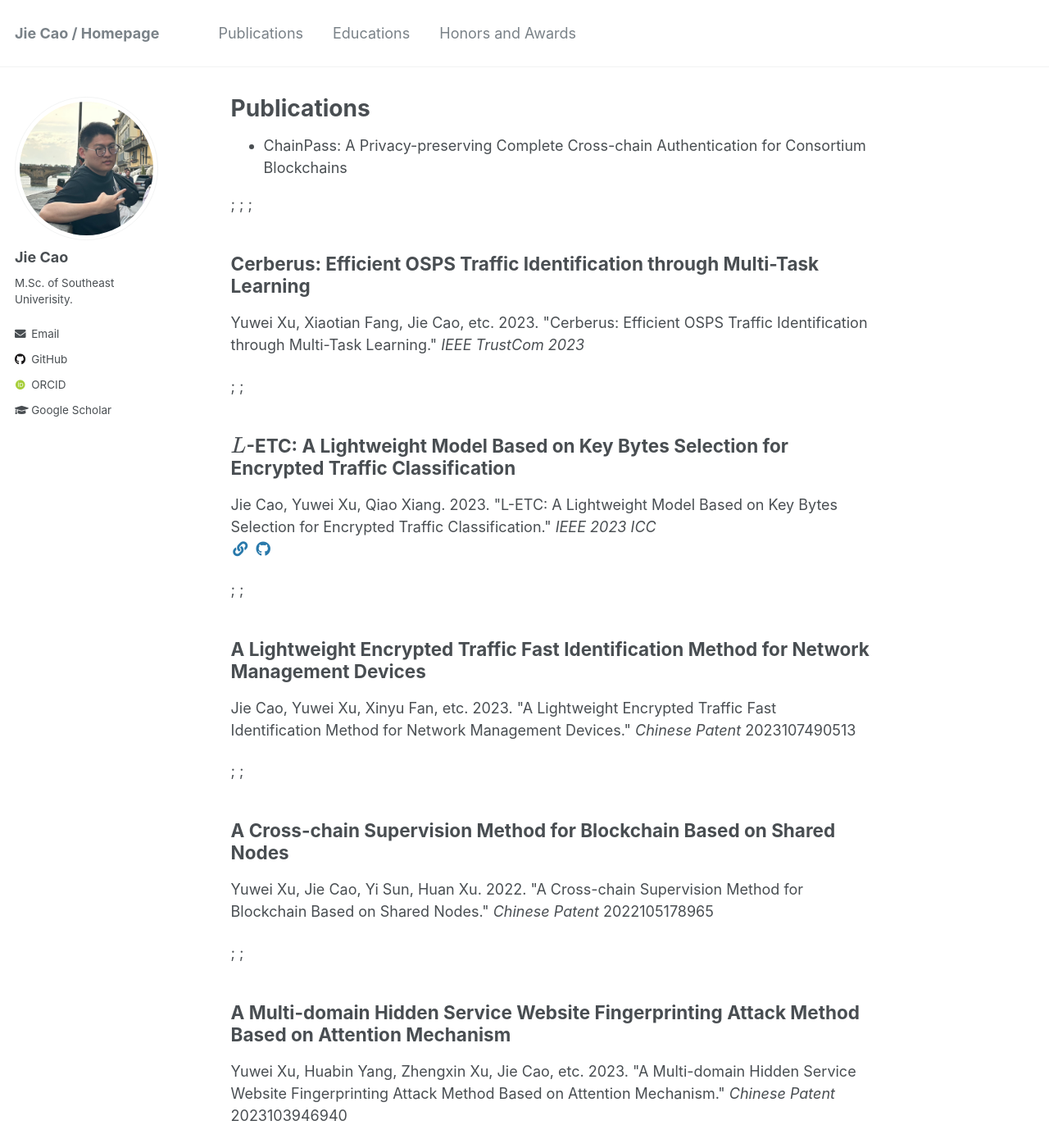
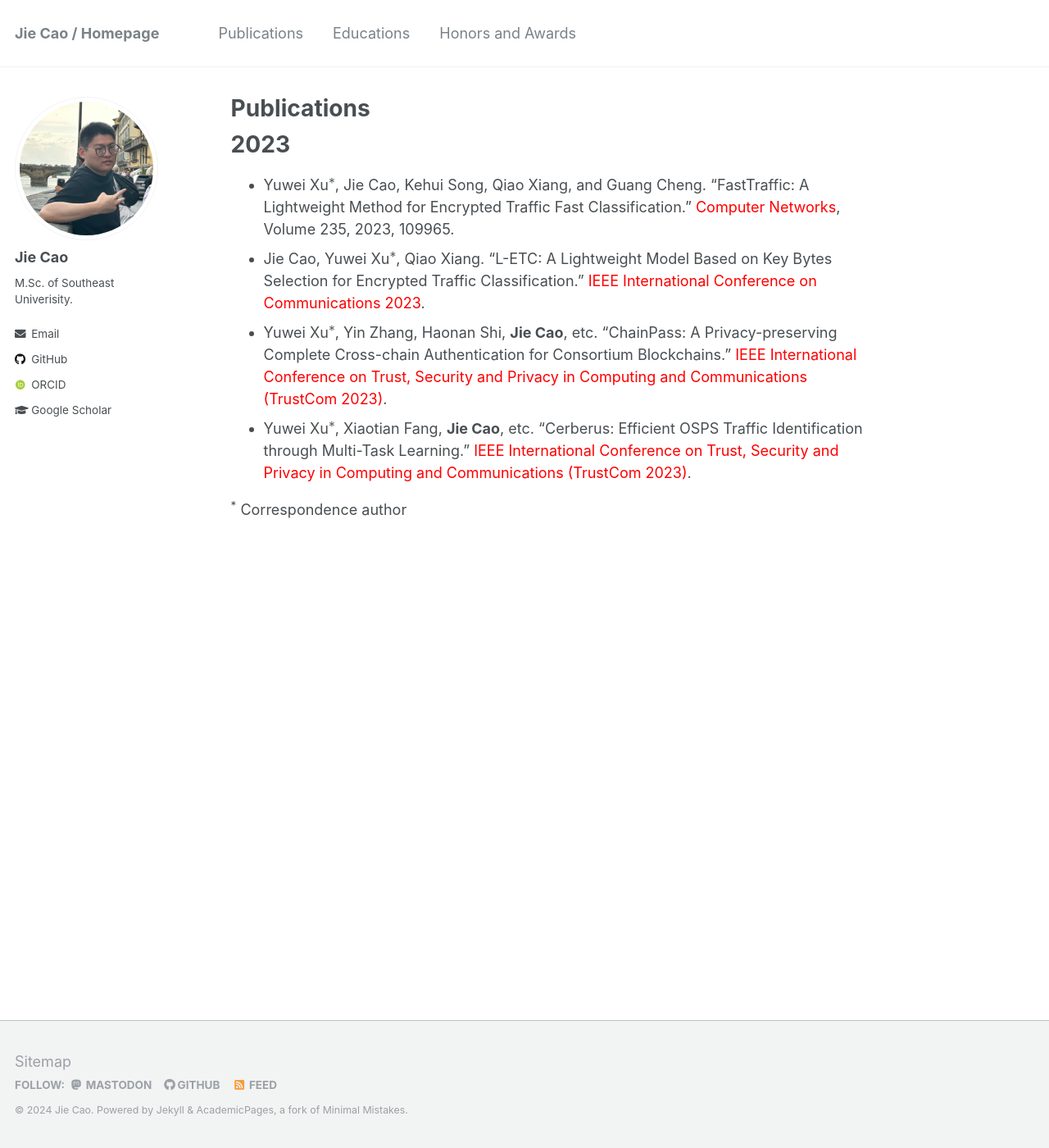
Before and after one commit to JieJayCao/JieJayCao.github.io, a Jekyll site: the page built from _pages/publications.md, in a window 1280 px wide and 1400 px high. Shown: the whole window at 82% size. Built offline with Jekyll 4.4.1, drawn with Linux system fonts in a browser that asks for light colours; some web fonts are replaced; formulas are drawn with MathJax 3; some of the changed text lies outside the part shown.

Commit message:
Update publications.md

```diff
--- a/_pages/publications.md
+++ b/_pages/publications.md
@@ -5,16 +5,11 @@ permalink: /publications/
 author_profile: true
 ---
 
-* ChainPass: A Privacy-preserving Complete Cross-chain Authentication for Consortium Blockchains
-
-{% if author.googlescholar %}
-  You can also find my articles on <u><a href="{{author.googlescholar}}">my Google Scholar profile</a>.</u>
-{% endif %}
+# 2023
+* Yuwei Xu$^*$, Jie Cao, Kehui Song, Qiao Xiang, and Guang Cheng. "FastTraffic: A Lightweight Method for Encrypted Traffic Fast Classification." <span style="color:red;">Computer Networks</span>, Volume 235, 2023, 109965.
+* Jie Cao, Yuwei Xu$^*$, Qiao Xiang. "L-ETC: A Lightweight Model Based on Key Bytes Selection for Encrypted Traffic Classification." <span style="color:red;">IEEE International Conference on Communications 2023</span>.
+* Yuwei Xu$^*$, Yin Zhang, Haonan Shi, **Jie Cao**, etc. "ChainPass: A Privacy-preserving Complete Cross-chain Authentication for Consortium Blockchains." <span style="color:red;">IEEE International Conference on Trust, Security and Privacy in Computing and Communications (TrustCom 2023)</span>.
+* Yuwei Xu$^*$, Xiaotian Fang, **Jie Cao**, etc. "Cerberus: Efficient OSPS Traffic Identification through Multi-Task Learning." <span style="color:red;">IEEE International Conference on Trust, Security and Privacy in Computing and Communications (TrustCom 2023)</span>.
 
 
-; {% include base_path %}
-; {% for post in site.publications reversed %}
-; {% include archive-single.html %}
-; {% endfor %}
-
-<sup>*</sup> Equal authorship
+<sup>*</sup> Correspondence author
```
